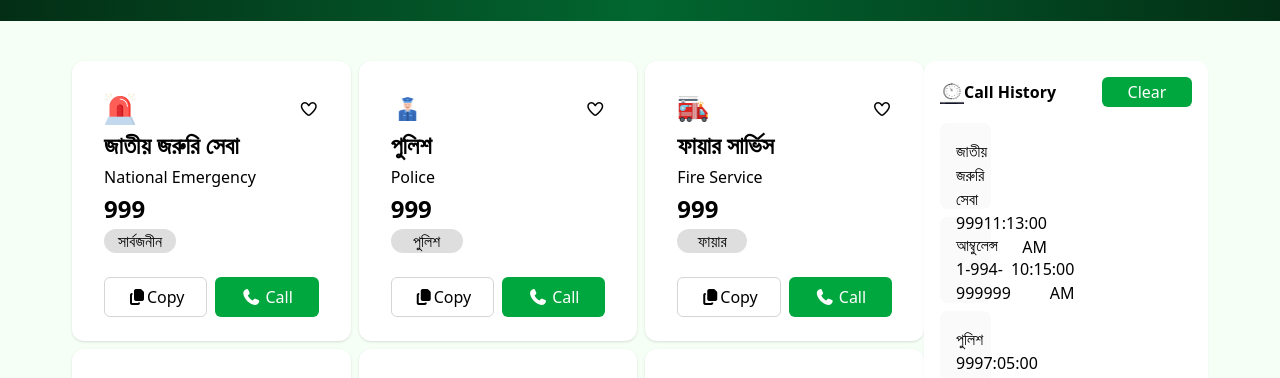
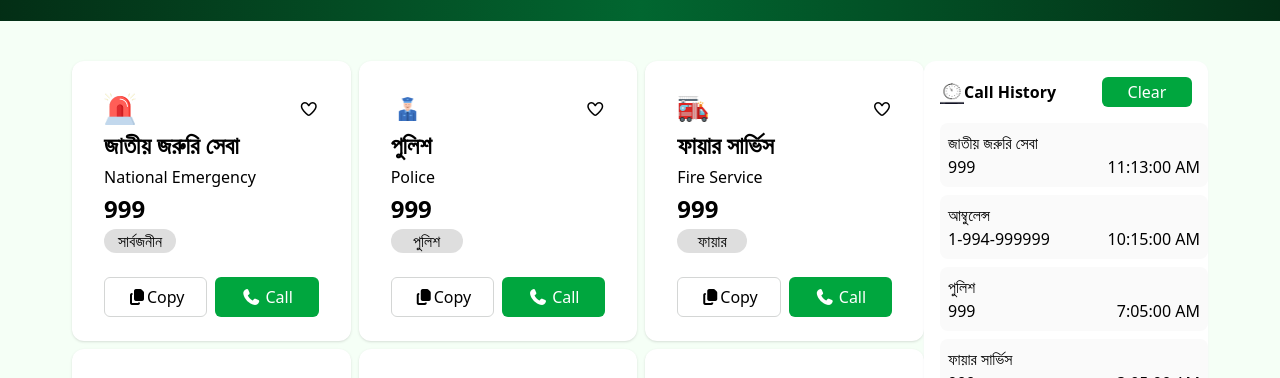
Before and after one commit to FahmidaHamid/assignment05SolutionFH, a website: page index.html in a window 1280 px wide. Shown: the part 351-729 px from the top of the page. Drawn offline with Linux system fonts and the light colour scheme; a web font is replaced by a local one.

Commit message:
responsible testing

```diff
--- a/index.html
+++ b/index.html
@@ -66,7 +66,7 @@
     </div>
     <div
       id="hero"
-      class="w-full h-max-[239px] sm:max-w-screen pt-6 pb-6 flex flex-1 flex-col justify-center items-center bg-gradient-to-r from-green-950 via via-green-800 to bg-green-950"
+      class="w-screen h-max-[239px] pt-6 pb-6 flex flex-1 flex-col justify-center items-center bg-gradient-to-r from-green-950 via via-green-800 to bg-green-950"
     >
       <img
         class="w-[92px] h-[92px] text-white"
@@ -413,15 +413,15 @@
             Clear
           </button>
         </div>
-        <div class="flex flex-1 flex-col lg:w-3/12">
-          <ul id="call-list">
+        <div class="flex flex-1 flex-col">
+          <ul id="call-list w-full">
             <li>
               <div
-                class="w-0.9 sm:h-full md:h-[86px] m-2 p-4 rounded-lg bg-[#fafafa]"
+                class="w-full h-full flex flex-1 flex-col m-2 p-2 rounded-lg bg-[#fafafa]"
               >
                 <h1>জাতীয় জরুরি সেবা</h1>
                 <div
-                  class="flex flex-1 sm:flex-col md:flex-row text-center justify-between"
+                  class="flex flex-1 flex-col md:flex-row text-center justify-between"
                 >
                   <p class="text-left">999</p>
                   <p class="sm:text-left md:text-right">11:13:00 AM</p>
@@ -430,7 +430,7 @@
             </li>
             <li>
               <div
-                class="w-0.9 sm:h-full md:h-[86px] m-2 p-4 rounded-lg bg-[#fafafa]"
+                class="w-full h-full flex flex-1 flex-col m-2 p-2 rounded-lg bg-[#fafafa]"
               >
                 <h1>আম্বুলেন্স</h1>
                 <div
@@ -443,7 +443,7 @@
             </li>
             <li>
               <div
-                class="w-0.9 sm:h-full md:h-[86px] m-2 p-4 rounded-lg bg-[#fafafa]"
+                class="w-full h-full flex flex-1 flex-col m-2 p-2 rounded-lg bg-[#fafafa]"
               >
                 <h1>পুলিশ</h1>
                 <div
@@ -456,7 +456,7 @@
             </li>
             <li>
               <div
-                class="w-0.9 sm:h-full md:h-[86px] m-2 p-4 rounded-lg bg-[#fafafa]"
+                class="w-full h-full flex flex-1 flex-col m-2 p-2 rounded-lg bg-[#fafafa]"
               >
                 <h1>ফায়ার সার্ভিস</h1>
                 <div
```
Also changed, not shown: src/output.css.
